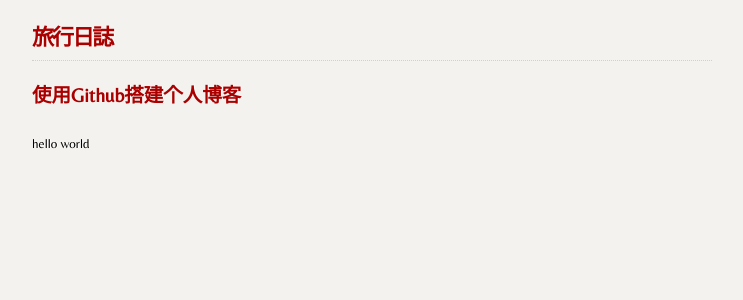
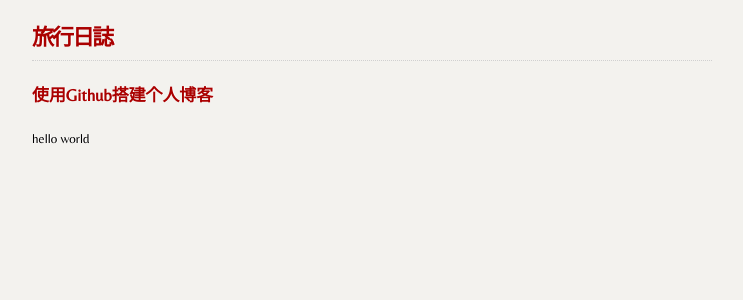
Before and after one commit to clovery/blog, a Jekyll site: the page built from _posts/2012-10-22-using-github-build-blog.md, in a window 1280 px wide. Shown: the top 300 px of the page, without its empty margins (268-1011 px from the left). Built offline with Jekyll 4.4.1, drawn with Linux system fonts in a browser that asks for light colours; Markdown is read by kramdown in place of the engine named in the settings.

Commit message:
change post title size

```diff
--- a/public/styles/public.css
+++ b/public/styles/public.css
@@ -213,7 +213,7 @@ header + section.layout {
   color: #af0404;
 }
 article header > .title {
-  font-size: 150%;
+  font-size: 130%;
 }
 input[type=text],
 input[type=password],
```
